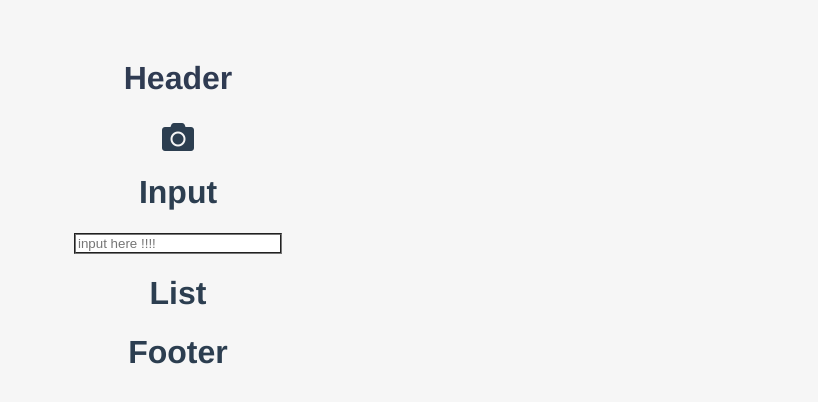
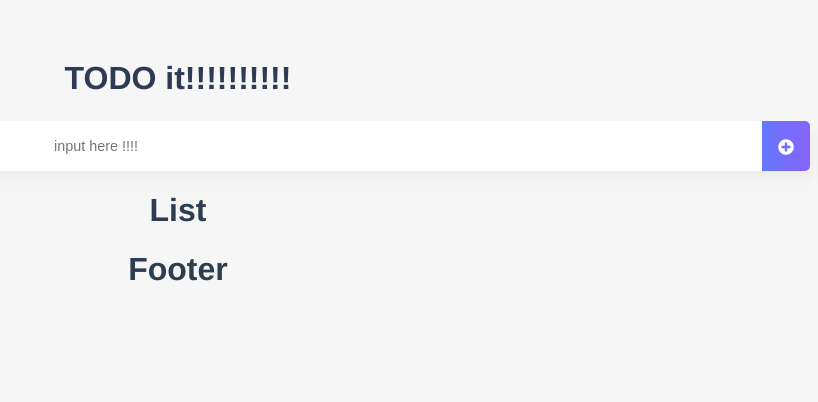
Before and after one commit to heojungseok/vue-todo, a Vue app: page / in a window 1280 px wide. Shown: the top 402 px of the page, without its empty margins (462-1280 px from the left). Built offline with nearby package versions, Linux system fonts and the light colour scheme.

Commit message:
feat: Apply css and input box

```diff
--- a/src/components/TodoHeader.vue
+++ b/src/components/TodoHeader.vue
@@ -1,7 +1,6 @@
 <template>
   <div>
-    <h1>Header</h1>
-    <i class="fas fa-camera fa-2x"></i>
+    <h1>TODO it!!!!!!!!!!</h1>
   </div>
 </template>
 
--- a/src/components/TodoInput.vue
+++ b/src/components/TodoInput.vue
@@ -1,13 +1,57 @@
 <template>
-  <div>
-    <h1>Input</h1>
-    <input type="text" placeholder="input here !!!!">
+  <div class="inputBox shadow">
+    <input class="" v-model="newTodoItem" @keyup.enter="addTodo" type="text" placeholder="input here !!!!">
+    <span class="addContainer" @click="addTodo">
+      <i class="fas fa-plus-circle addBtn"></i>
+    </span>
   </div>
 </template>
 
 <script>
-export default {};
+export default {
+  data() {
+    return {
+      newTodoItem : '',
+    }
+  },
+  methods: {
+    addTodo() {
+      console.log(this.newTodoItem);
+      // 저장하는 로직
+      localStorage.setItem('temp', this.newTodoItem);
+      // 인풋 초기화
+      this.clearInput();
+    },
+    clearInput() {
+      this.newTodoItem = '';
+    }
+  }
+};
 </script>
 
 <style scoped>
+input:focus {
+  outline: none;
+}
+.inputBox {
+  background-color: white;
+  height: 50px;
+  line-height: 50px;
+  border-radius: 5px;
+}
+.inputBox input {
+  border-style: none;
+  font-size: 0.9rem;
+}
+.addContainer {
+  float: right;
+  background: linear-gradient(to right, #6478FB, #8763FB);
+  display: block;
+  width: 3rem;
+  border-radius: 0 5px 5px 0;
+}
+.addBtn {
+  color: white;
+  vertical-align: middle;
+}
 </style>
```
